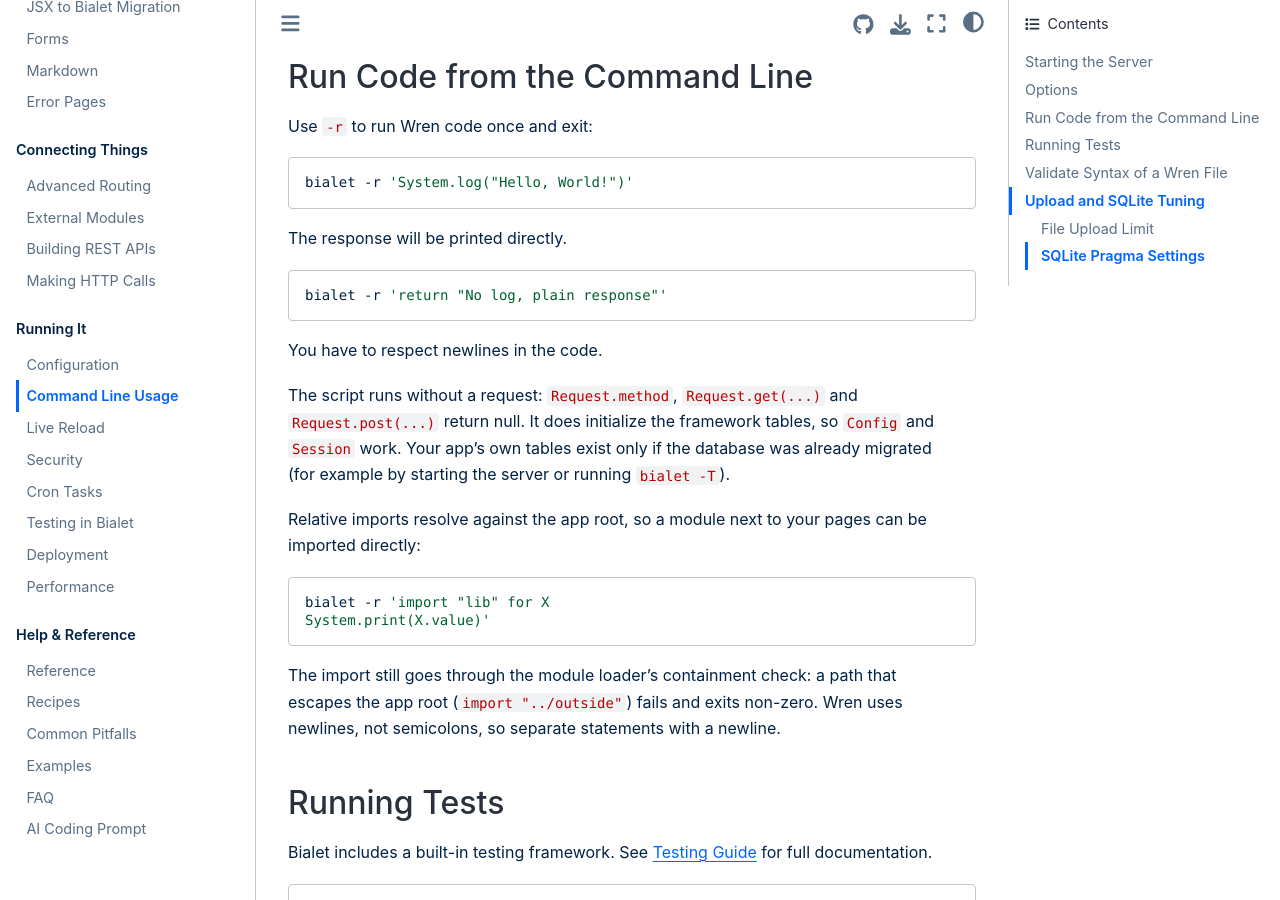
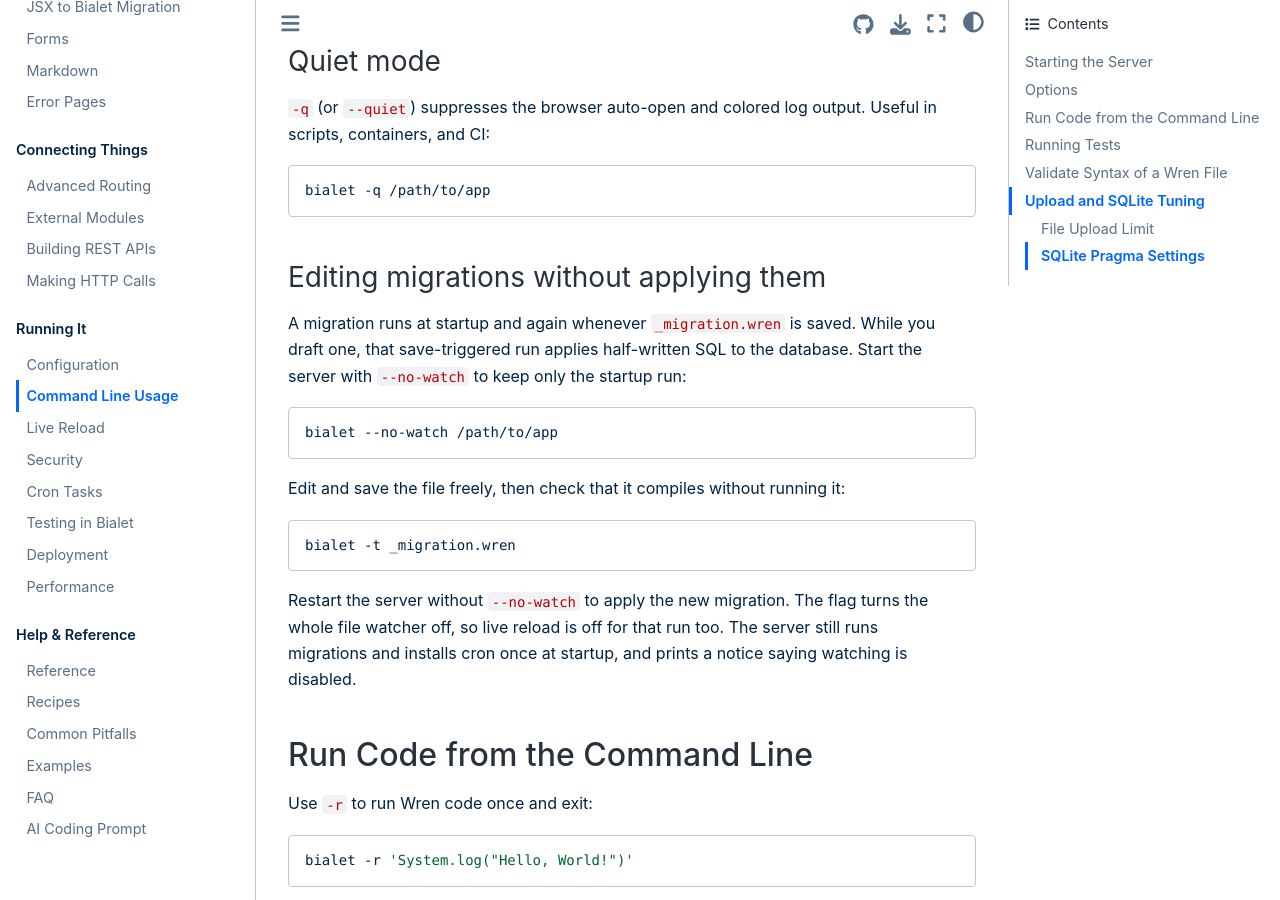
Before and after one commit to bialet/bialet, a Sphinx documentation site: the page built from docs/usage.md, in a window 1280 px wide and 900 px high, scrolled down 5083 px. Built offline with Sphinx 7.4.7 and the Sphinx Book theme 1.1.4, drawn with Linux system fonts in a browser that asks for light colours; the version number could not be read and is left out; some of the changed text lies outside the part shown.

Commit message:
feat(cli): add --no-watch to disable file watching
The server always watched the app directory, so saving _migration.wren or _cron.wren re-ran them immediately and live reload could not be turned off. --no-watch skips dmon_init()/dmon_watch() (and the matching dmon_deinit(), which asserts it was initialized), while migrations and cron still run once at startup. The startup notice says watching is off.

Documented in usage, live reload, database and the agent prompt guide; tested by editing a migration after the reload debounce and asserting the old row is still served.

````diff
--- a/docs/usage.md
+++ b/docs/usage.md
@@ -71,6 +71,7 @@ bialet --port=8080 /path/to/app
 | `-s`, `--synchronous`   | SQLite synchronous: `off`, `normal`, `full`, or `extra`                     | `normal`                                     |
 | `-k`, `--secret-key-file` | AES-256 key for `Config.encrypt` / `Config.decrypt`: 64 hex chars or a passphrase, outside the app root | None |
 | `-q`, `--quiet`         | Quiet: suppress the browser auto-open and colored output                    | Disabled                                     |
+| `--no-watch`            | Disable file watching: no live reload, and migrations/cron are not re-run when their file is saved | Disabled (watcher on) |
 
 Long options that require a value reject an empty one (`--port` alone is an
 error). Unknown options, short or long, are rejected with an error and the
@@ -141,6 +142,27 @@ Useful in scripts, containers, and CI:
 ```bash
 bialet -q /path/to/app
 ```
+
+### Editing migrations without applying them
+
+A migration runs at startup and again whenever `_migration.wren` is saved. While
+you draft one, that save-triggered run applies half-written SQL to the
+database. Start the server with `--no-watch` to keep only the startup run:
+
+```bash
+bialet --no-watch /path/to/app
+```
+
+Edit and save the file freely, then check that it compiles without running it:
+
+```bash
+bialet -t _migration.wren
+```
+
+Restart the server without `--no-watch` to apply the new migration. The flag
+turns the whole file watcher off, so live reload is off for that run too. The
+server still runs migrations and installs cron once at startup, and prints a
+notice saying watching is disabled.
 
 ## Run Code from the Command Line
 
````
Also changed, not shown: docs/database.md (+4 -1 lines), docs/live-reload.md (+14 -0 lines), docs/prompt-guide.md (+4 -0 lines), 5 other files.
